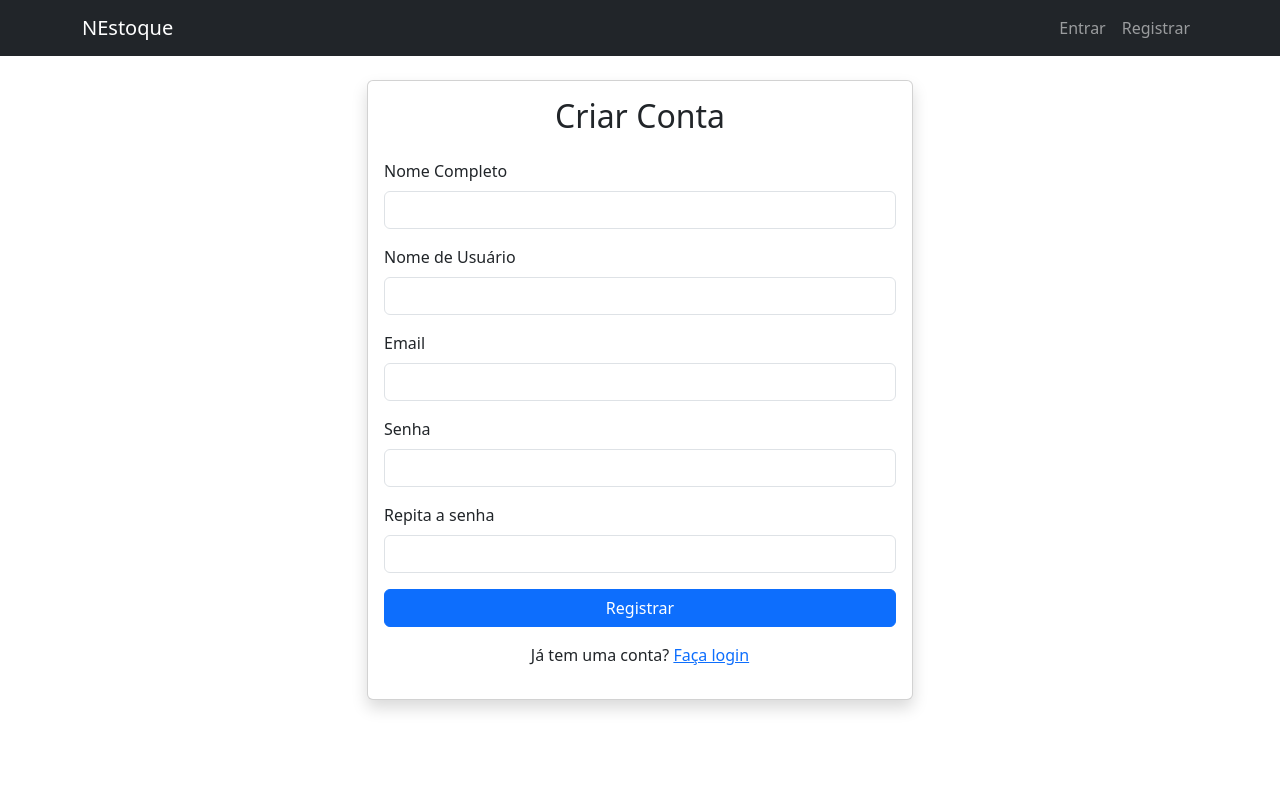
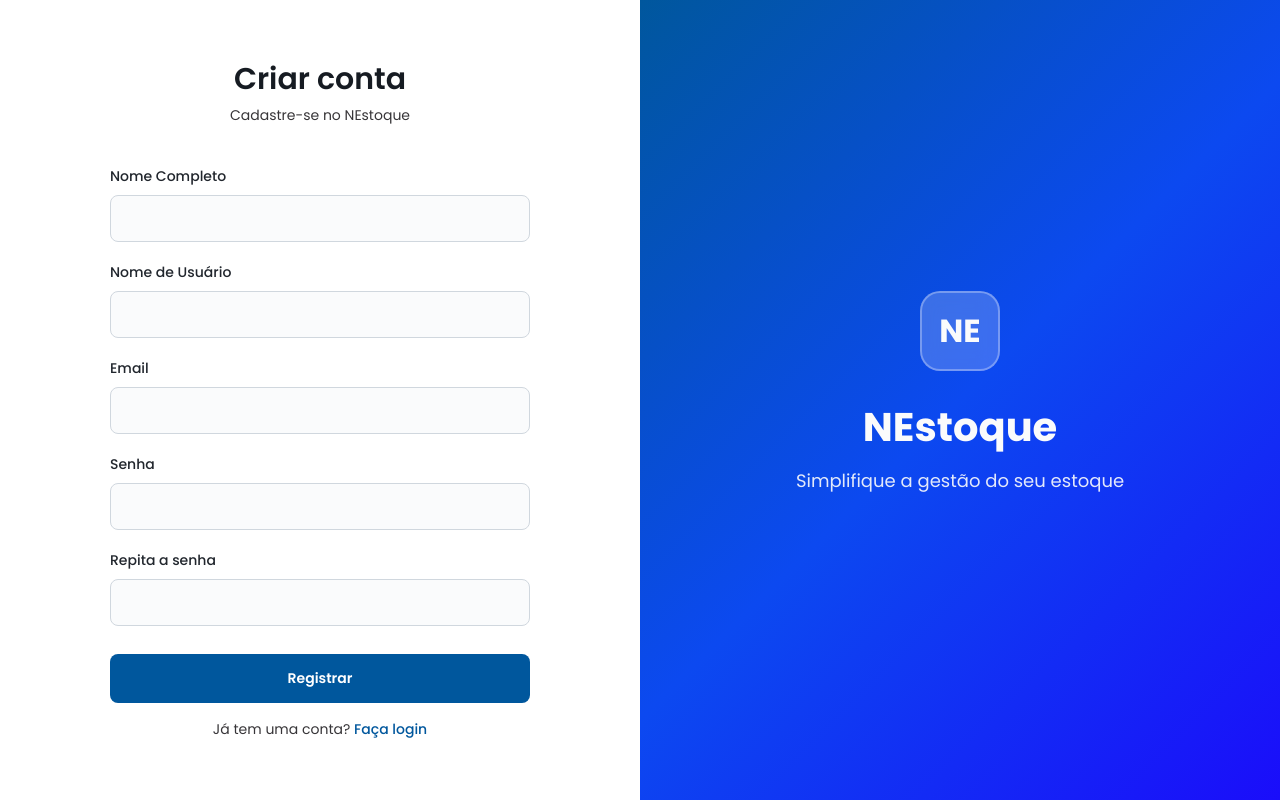
Before and after one commit to lulcas-leandro/NEstoque, a Flask app: page /auth/register in a window 1280 px wide. Run offline with Flask 3, Linux system fonts and the light colour scheme.

Commit message:
feat: add modern UI with animated transitions for auth pages

```diff
--- a/app/auth/forms.py
+++ b/app/auth/forms.py
@@ -3,17 +3,19 @@ from wtforms import StringField, PasswordField, SubmitField
 from wtforms.validators import DataRequired, Length, Email, EqualTo, ValidationError
 from app.models.user import User
 
+msg_obg = 'Esse campo é obrigatório!'
+
 class LoginForm(FlaskForm):
-    username  = StringField('Usuário ou Email', validators=[DataRequired()])
-    password = PasswordField('Senha', validators=[DataRequired()])
+    username  = StringField('Usuário ou Email', validators=[DataRequired(message=msg_obg)])
+    password = PasswordField('Senha', validators=[DataRequired(message=msg_obg)])
     submit = SubmitField('Entrar')
 
 class RegistrationForm(FlaskForm):
-    name = StringField('Nome Completo', validators=[DataRequired()])
-    username = StringField('Nome de Usuário', validators=[DataRequired()])
-    email = StringField('Email', validators=[DataRequired(), Email()])
-    password = PasswordField('Senha', validators=[DataRequired(), Length(min=6)])
-    password_confirm = PasswordField('Repita a senha', validators=[DataRequired(), EqualTo('password')])
+    name = StringField('Nome Completo', validators=[DataRequired(message=msg_obg)])
+    username = StringField('Nome de Usuário', validators=[DataRequired(message=msg_obg)])
+    email = StringField('Email', validators=[DataRequired(message=msg_obg), Email()])
+    password = PasswordField('Senha', validators=[DataRequired(message=msg_obg), Length(min=6)])
+    password_confirm = PasswordField('Repita a senha', validators=[DataRequired(message=msg_obg), EqualTo('password')])
     submit = SubmitField('Registrar')
 
     def validate_username(self, username):
--- /dev/null
+++ b/app/static/css/auth/auth.css
@@ -0,0 +1,360 @@
+:root {
+    --primary-color: #00579d;
+    --primary-hover: #004080;
+    --secondary-color: #0C49F0;
+    --accent-color: #1A0DFA;
+    --gray-50: #FAFBFC;
+    --gray-200: #D0D7DE;
+    --gray-600: #373538;
+    --gray-700: #21262D;
+    --gray-800: #161B22;
+    --border-radius: 8px;
+    --transition: all 0.3s cubic-bezier(0.4, 0, 0.2, 1);
+}
+body.fullscreen{
+    margin: 0;
+    padding: 0;
+    font-family: 'Poppins', -apple-system, BlinkMacSystemFont, 'Segoe UI', Roboto, sans-serif;
+    min-height: 100vh;
+    display: flex;
+    background: var(--gray-50);
+}
+
+.auth-split {
+    display: flex;
+    width: 100%;
+    min-height: 100vh;
+}
+
+.auth-left {
+    flex: 1;
+    background: linear-gradient(135deg, var(--primary-color) 0%, var(--secondary-color) 50%, var(--accent-color) 100%);
+    display: flex;
+    flex-direction: column;
+    justify-content: center;
+    align-items: center;
+    padding: 3rem;
+    position: relative;
+    overflow: hidden;
+}
+
+.brand-logo {
+    width: 80px;
+    height: 80px;
+    background: rgba(255, 255, 255, 0.2);
+    backdrop-filter: blur(10px);
+    border-radius: 20px;
+    display: inline-flex;
+    align-items: center;
+    justify-content: center;
+    font-size: 2rem;
+    font-weight: 700;
+    margin-bottom: 2rem;
+    border: 2px solid rgba(255, 255, 255, 0.3);
+    color: var(--gray-50);
+}
+
+.brand-title {
+    font-size: 2.5rem;
+    font-weight: 700;
+    margin-bottom: 1rem;
+    color: var(--gray-50);
+}
+
+.brand-subtitle {
+    font-size: 1.125rem;
+    opacity: 0.9;
+    max-width: 400px;
+    color: var(--gray-50);
+}
+
+.auth-right {
+    flex: 1;
+    background: white;
+    display: flex;
+    align-items: center;
+    justify-content: center;
+    padding: 3rem;
+}
+
+.auth-form-container {
+    width: 100%;
+    max-width: 420px;
+}
+
+.form-header {
+    margin-bottom: 2.5rem;
+    text-align: center;
+}
+
+.form-title {
+    font-size: 1.875rem;
+    font-weight: 600;
+    color: var(--gray-800);
+    margin-bottom: 0.5rem;
+}
+
+.form-subtitle {
+    font-size: 0.875rem;
+    color: var(--gray-600);
+}
+
+.form-group {
+    margin-bottom: 1.25rem ;
+}
+
+.form-label {
+    display: block;
+    font-size: 0.875rem;
+    font-weight: 500;
+    color: var(--gray-700);
+    margin-bottom: 0.5rem;
+}
+
+.form-control {
+    width: 100%;
+    padding: 0.75rem 1rem;
+    font-size: 0.875rem;
+    border: 1px solid var(--gray-200);
+    border-radius: var(--border-radius);
+    transition: var(--transition);
+    font-family: inherit;
+    background: var(--gray-50);
+}
+
+.form-control:focus {
+    outline: none;
+    border-color: var(--primary-color);
+    background: white;
+    box-shadow: 0 0 0 3px rgba(0, 87, 157, 0.1);
+}
+
+.form-control.is-invalid {
+    border-color: #dc3545;
+}
+
+.form-control.is-invalid:focus {
+    box-shadow: 0 0 0 3px rgba(220, 53, 69, 0.1);
+}
+
+.invalid-feedback {
+    display: block;
+    font-size: 0.75rem;
+    color: #dc3545;
+    margin-top: 0.25rem;
+}
+
+.btn-primary {
+    width: 100%;
+    padding: 0.875rem;
+    background: var(--primary-color);
+    color: white;
+    border: none;
+    border-radius: var(--border-radius);
+    font-size: 0.875rem;
+    font-weight: 600;
+    cursor: pointer;
+    transition: var(--transition);
+    font-family: inherit;
+    margin-top: 0.5rem;
+}
+
+.btn-primary:hover {
+    background: var(--primary-hover);
+    transform: translateY(-1px);
+    box-shadow: 0 4px 12px rgba(0, 87, 157, 0.2);
+}
+
+.btn-primary:active {
+    transform: translateY(0);
+}
+
+.text-center {
+    text-align: center;
+}
+
+.text-center p {
+    font-size: 0.875rem;
+    color: var(--gray-600);
+    margin: 0;
+}
+
+.text-center a {
+    color: var(--primary-color);
+    text-decoration: none;
+    font-weight: 500;
+    transition: var(--transition);
+}
+
+.text-center a:hover {
+    color: var(--primary-hover);
+    text-decoration: underline;
+}
+
+.alert {
+    padding: 0.875rem 1rem;
+    border-radius: var(--border-radius);
+    margin-bottom: 1.5rem;
+    font-size: 0.875rem;
+    border: 1px solid transparent;
+}
+
+.alert-danger {
+    background-color: #f8d7da;
+    border-color: #f5c2c7;
+    color: #842029;
+}
+
+.alert-success {
+    background-color: #d1e7dd;
+    border-color: #badbcc;
+    color: #0f5132;
+}
+
+@media (max-width: 768px) {
+    .auth-split {
+        flex-direction: column;
+    }
+
+    .auth-left {
+        min-height: 40vh;
+        padding: 2rem;
+    }
+
+    .brand-logo {
+        width: 60px;
+        height: 60px;
+        font-size: 1.5rem;
+        margin-bottom: 1rem;
+    }
+
+    .brand-title {
+        font-size: 1.875rem;
+    }
+
+    .brand-subtitle {
+        font-size: 1rem;
+    }
+
+    .auth-right {
+        padding: 2rem 1.5rem;
+    }
+
+    .form-title {
+        font-size: 1.5rem;
+    }
+}
+
+@media (max-width: 480px) {
+    .auth-left {
+        padding: 1.5rem;
+    }
+
+    .auth-right {
+        padding: 1.5rem 1rem;
+    }
+
+    .auth-form-container {
+        max-width: 100%;
+    }
+}
+
+.auth-split.reversed {
+    flex-direction: row-reverse;
+}
+
+.auth-left {
+    view-transition-name: auth-branding;
+}
+
+.auth-right {
+    view-transition-name: auth-form;
+}
+
+::view-transition-old(auth-branding),
+::view-transition-new(auth-branding) {
+    animation-duration: 0.7s;
+    animation-timing-function: cubic-bezier(0.4, 0, 0.2, 1);
+}
+
+::view-transition-old(auth-form),
+::view-transition-new(auth-form) {
+    animation-duration: 0.7s;
+    animation-timing-function: cubic-bezier(0.4, 0, 0.2, 1);
+}
+
+.auth-split:not(.reversed) ::view-transition-old(auth-branding) {
+    animation-name: slideOutLeft;
+}
+
+.auth-split:not(.reversed) ::view-transition-new(auth-branding) {
+    animation-name: slideInLeft;
+}
+
+.auth-split:not(.reversed) ::view-transition-old(auth-form) {
+    animation-name: slideOutRight;
+}
+
+.auth-split:not(.reversed) ::view-transition-new(auth-form) {
+    animation-name: slideInRight;
+}
+
+.auth-split.reversed ::view-transition-old(auth-branding) {
+    animation-name: slideOutRight;
+}
+
+.auth-split.reversed ::view-transition-new(auth-branding) {
+    animation-name: slideInRight;
+}
+
+.auth-split.reversed ::view-transition-old(auth-form) {
+    animation-name: slideOutLeft;
+}
+
+.auth-split.reversed ::view-transition-new(auth-form) {
+    animation-name: slideInLeft;
+}
+
+@keyframes slideOutLeft {
+    from {
+        transform: translateX(0);
+        opacity: 1;
+    }
+    to {
+        transform: translateX(-100%);
+        opacity: 0;
+    }
+}
+
+@keyframes slideOutRight {
+    from {
+        transform: translateX(0);
+        opacity: 1;
+    }
+    to {
+        transform: translateX(100%);
+        opacity: 0;
+    }
+}
+
+@keyframes slideInLeft {
+    from {
+        transform: translateX(-100%);
+        opacity: 0;
+    }
+    to {
+        transform: translateX(0);
+        opacity: 1;
+    }
+}
+
+@keyframes slideInRight {
+    from {
+        transform: translateX(100%);
+        opacity: 0;
+    }
+    to {
+        transform: translateX(0);
+        opacity: 1;
+    }
+}
--- a/app/templates/auth/register.html
+++ b/app/templates/auth/register.html
@@ -1,67 +1,103 @@
-{% extends "base.html" %}
+<!DOCTYPE html>
+<html lang="pt-br">
 
-{% block title %}Registrar - NEstoque{% endblock %}
+<head>
+    <meta charset="UTF-8">
+    <meta name="viewport" content="width=device-width, initial-scale=1.0">
+    <title>Registro - NEstoque</title>
+    <link href="https://cdn.jsdelivr.net/npm/bootstrap@5.3.8/dist/css/bootstrap.min.css" rel="stylesheet"
+        integrity="sha384-sRIl4kxILFvY47J16cr9ZwB07vP4J8+LH7qKQnuqkuIAvNWLzeN8tE5YBujZqJLB" crossorigin="anonymous">
+    <link href="https://fonts.googleapis.com/css2?family=Poppins:wght@300;400;500;600;700&display=swap"
+        rel="stylesheet">
+    <link rel="stylesheet" href="{{ url_for('static', filename='css/auth/auth.css')}}">
+</head>
 
-{% block content %}
-<div class="row justify-content-center">
-    <div class="col-md-8 col-lg-6">
-        <div class="card shadow">
-            <div class="card-body">
-                <h2 class="card-title text-center mb-4">Criar Conta</h2>
-                <form method="POST">
+<body class="fullscreen">
+    <div class="auth-split reversed" id="authContainer">
+        <div class="auth-left" id="authBranding">
+            <div class="brand-logo">NE</div>
+            <h1 class="brand-title">NEstoque</h1>
+            <p class="brand-subtitle">Simplifique a gestão do seu estoque</p>
+        </div>
+        <div class="auth-right" id="authForm">
+            <div class="auth-form-container">
+                <div class="form-header">
+                    <h2 class="form-title">Criar conta</h2>
+                    <p class="form-subtitle">Cadastre-se no NEstoque</p>
+                </div>
+                {% with messages = get_flashed_messages(with_categories=true) %}
+                {% if messages %}
+                {% for category, message in messages %}
+                <div class="alert alert-{{ 'danger' if category == 'error' else category }}">
+                    {{ message }}
+                </div>
+                {% endfor %}
+                {% endif %}
+                {% endwith %}
+
+                <form action="" method="post" novalidate id="registerForm">
                     {{ form.hidden_tag() }}
 
-                    <div class="mb-3">
+                    <div class="form-group">
                         {{ form.name.label(class="form-label") }}
                         {{ form.name(class="form-control" + (" is-invalid" if form.name.errors else "")) }}
                         {% if form.name.errors %}
-                        <div class="invalid-feedback">{{ form.name.errors[0] }}</div>
+                        <div class="invalid-feedback">
+                            {{ form.name.errors[0] }}
+                        </div>
                         {% endif %}
                     </div>
 
-                    <div class="mb-3">
+                    <div class="form-group">
                         {{ form.username.label(class="form-label") }}
                         {{ form.username(class="form-control" + (" is-invalid" if form.username.errors else "")) }}
                         {% if form.username.errors %}
-                        <div class="invalid-feedback">{{ form.username.errors[0] }}</div>
+                        <div class="invalid-feedback">
+                            {{ form.username.errors[0] }}
+                        </div>
                         {% endif %}
                     </div>
 
-                    <div class="mb-3">
+                    <div class="form-group">
                         {{ form.email.label(class="form-label") }}
-                        {{ form.email(class="form-control" + (" is-invalid" if form.email.errors else "")) }}
+                        {{ form.email(class="form-control" + (" is-invalid" if form.email.errors else ""), type="email") }}
                         {% if form.email.errors %}
-                        <div class="invalid-feedback">{{ form.email.errors[0] }}</div>
+                        <div class="invalid-feedback">
+                            {{ form.email.errors[0] }}
+                        </div>
                         {% endif %}
                     </div>
 
-                    <div class="mb-3">
+                    <div class="form-group">
                         {{ form.password.label(class="form-label") }}
                         {{ form.password(class="form-control" + (" is-invalid" if form.password.errors else "")) }}
                         {% if form.password.errors %}
-                        <div class="invalid-feedback">{{ form.password.errors[0] }}</div>
+                        <div class="invalid-feedback">
+                            {{ form.password.errors[0] }}
+                        </div>
                         {% endif %}
                     </div>
 
-                    <div class="mb-3">
+                    <div class="form-group">
                         {{ form.password_confirm.label(class="form-label") }}
-                        {{ form.password_confirm(class="form-control" + (" is-invalid" if form.password_confirm.errors
-                        else "")) }}
+                        {{ form.password_confirm(class="form-control" + (" is-invalid" if form.password_confirm.errors else "")) }}
                         {% if form.password_confirm.errors %}
-                        <div class="invalid-feedback">{{ form.password_confirm.errors[0] }}</div>
+                        <div class="invalid-feedback">
+                            {{ form.password_confirm.errors[0] }}
+                        </div>
                         {% endif %}
                     </div>
 
-                    <div class="d-grid">
-                        {{ form.submit(class="btn btn-primary") }}
-                    </div>
+                    {{ form.submit(class="btn btn-primary") }}
                 </form>
-
                 <div class="text-center mt-3">
                     <p>Já tem uma conta? <a href="{{ url_for('auth.login') }}">Faça login</a></p>
                 </div>
+
             </div>
         </div>
     </div>
-</div>
-{% endblock %}
+    <script src="{{ url_for('static', filename='js/auth.js') }}"></script>
+</body>
+
+</html>
```
Also changed, not shown: app/static/js/auth.js (added, +40 -0 lines), app/templates/auth/login.html (+45 -18 lines), 1 other file.
